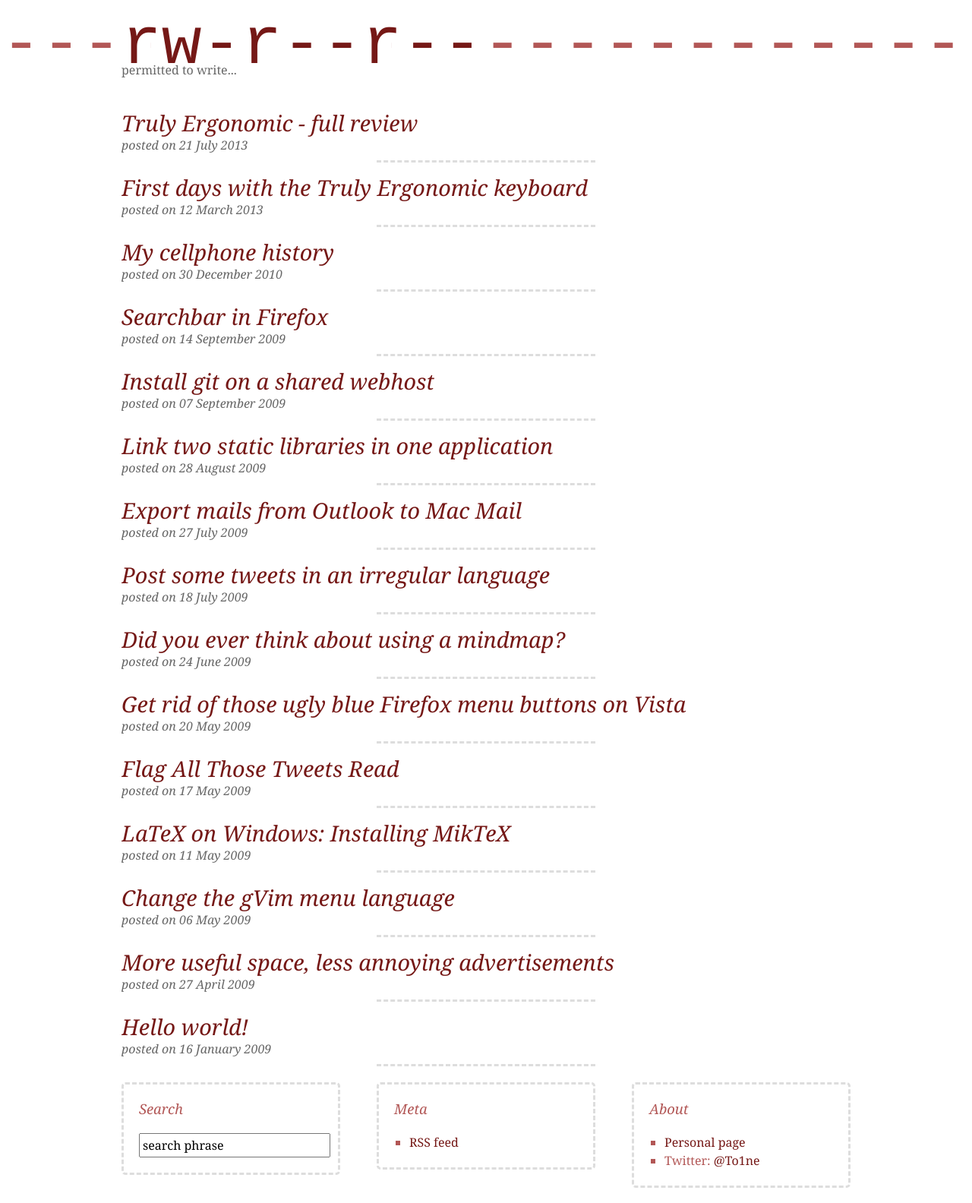
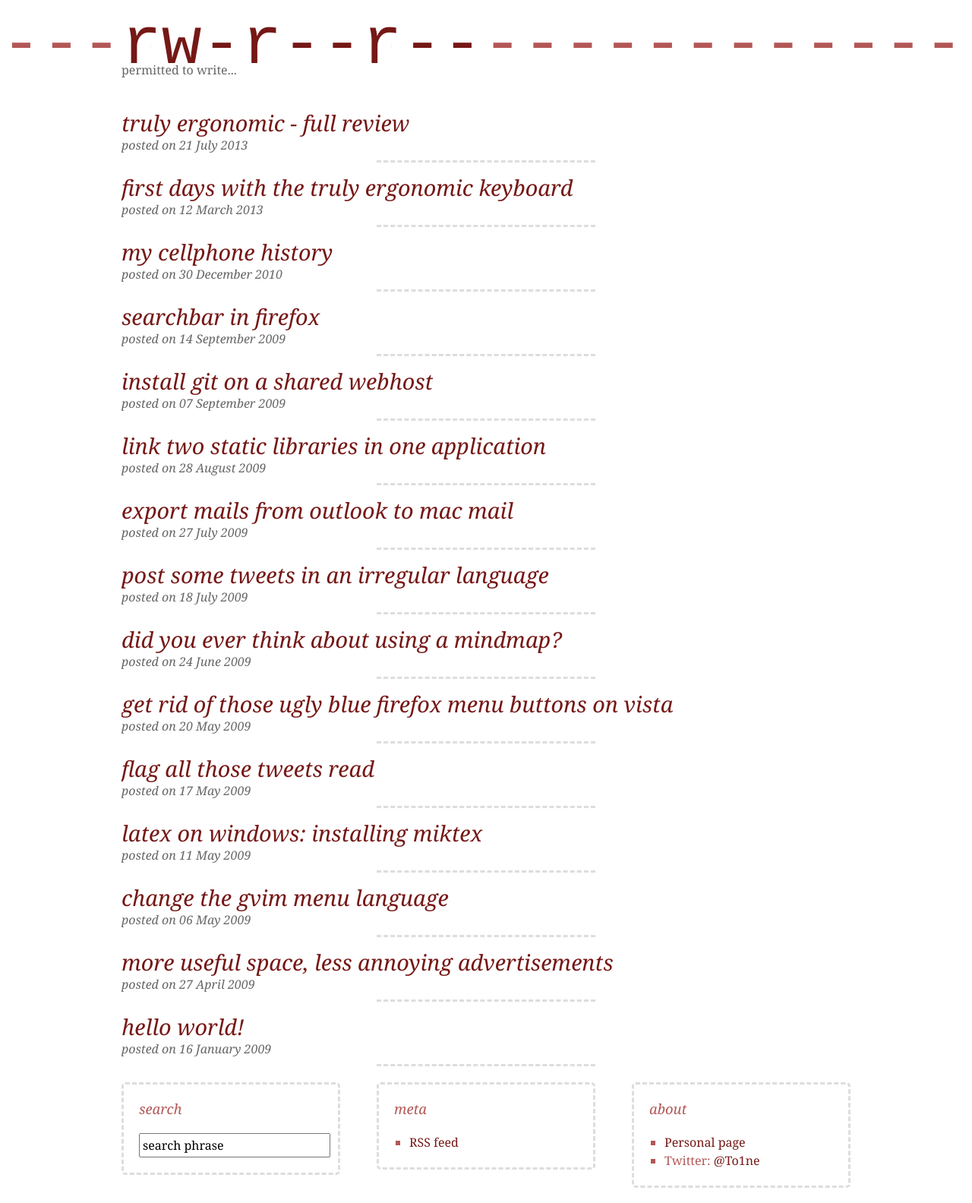
Before and after one commit to Zagyarakushi/website, a Jekyll site: the page built from index.html, in a window 1280 px wide. Shown: the whole page at 76% size. Built offline with Jekyll 4.4.1, drawn with Linux system fonts in a browser that asks for light colours; Markdown is read by kramdown in place of the engine named in the settings; the list of posts is cut into pages by our own code; comment, search, counter and statistics services are not loaded.

Commit message:
lowercase the headers

```diff
--- a/css/style.css
+++ b/css/style.css
@@ -43,6 +43,7 @@ h1, h2, h3, h4, h5, h6 {
   font-style: normal;
   font-weight: normal;
   margin: 0 0 21px 0;
+  text-transform: lowercase;
 }
 h1 {
   font-size: 1.8em;
@@ -431,8 +432,8 @@ h2, h3, h4, h5, h6 {
 }
 
 /**************************
-* Smaller screens
-*************************/
+ * Smaller screens
+ *************************/
 @media screen and (max-width: 975px) {
   /* should be at 960, but this seems to be better */
   #dasher-fixed {
```
